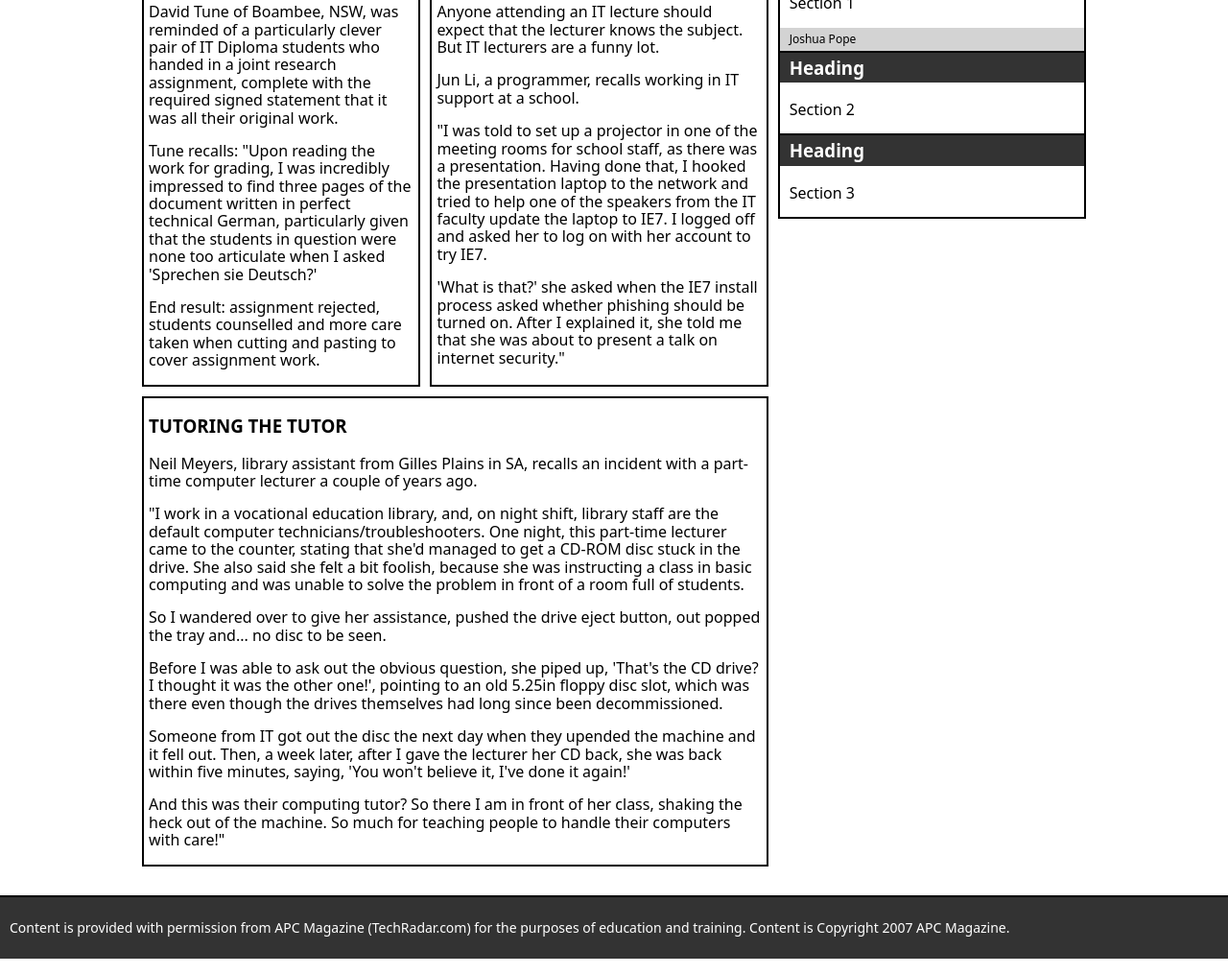
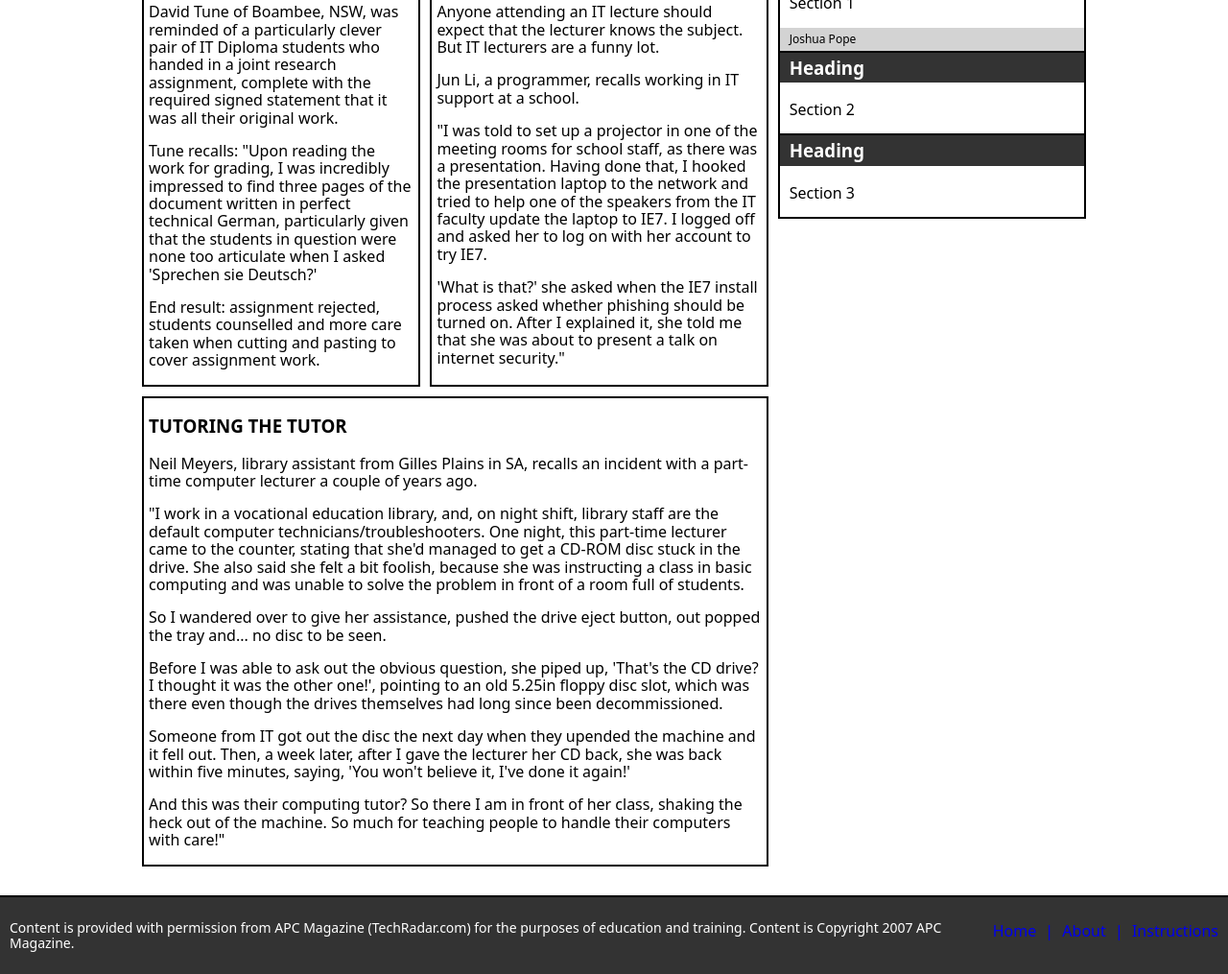
Before and after one commit to Didgeridio/Web-Tech-Website-Portfolio, a plain HTML site: page WebTech-Portfolio/phase-3/index.html in a window 1280 px wide. Shown: the part 327-1342 px from the top of the page at 96% size. Drawn offline with Linux system fonts and the light colour scheme.

Commit message:
fix: fixed the footer to add links
Saw in the guide for phase 3 that the footer should have links so added them to the footer.

```diff
--- a/WebTech-Portfolio/phase-3/index.html
+++ b/WebTech-Portfolio/phase-3/index.html
@@ -117,6 +117,13 @@
 <footer class="bottom-footer">
     <p>Content is provided with permission from APC Magazine (TechRadar.com) for the
         purposes of education and training. Content is Copyright 2007 APC Magazine.</p>
+    <ul>
+        <li>
+            <a href="#html">Home</a>
+            <a href="#html">About</a>
+            <a href="#html">Instructions</a>
+        </li>
+    </ul>
 </footer>
 </body>
 </html>
--- a/WebTech-Portfolio/phase-3/styles.css
+++ b/WebTech-Portfolio/phase-3/styles.css
@@ -91,9 +91,27 @@ aside section:nth-child(1) {
     color: #fff;
     padding: 10px;
     border-top: 2px solid #000;
+    display: flex;
+    flex-direction: row;
+    justify-content: space-around;
 }
 footer p {
     font-size: 14px;
+}
+ul {
+    list-style: none;
+    white-space: nowrap;
+}
+ul li a::before {
+    content: " | ";
+    margin: 0 5px;
+}
+
+ul li a:first-child::before {
+    content: "";
+}
+ul li a {
+    text-decoration: none; /* Remove underlines from links if you want */
 }
 @media (max-width: 767px) {
     aside {
```
